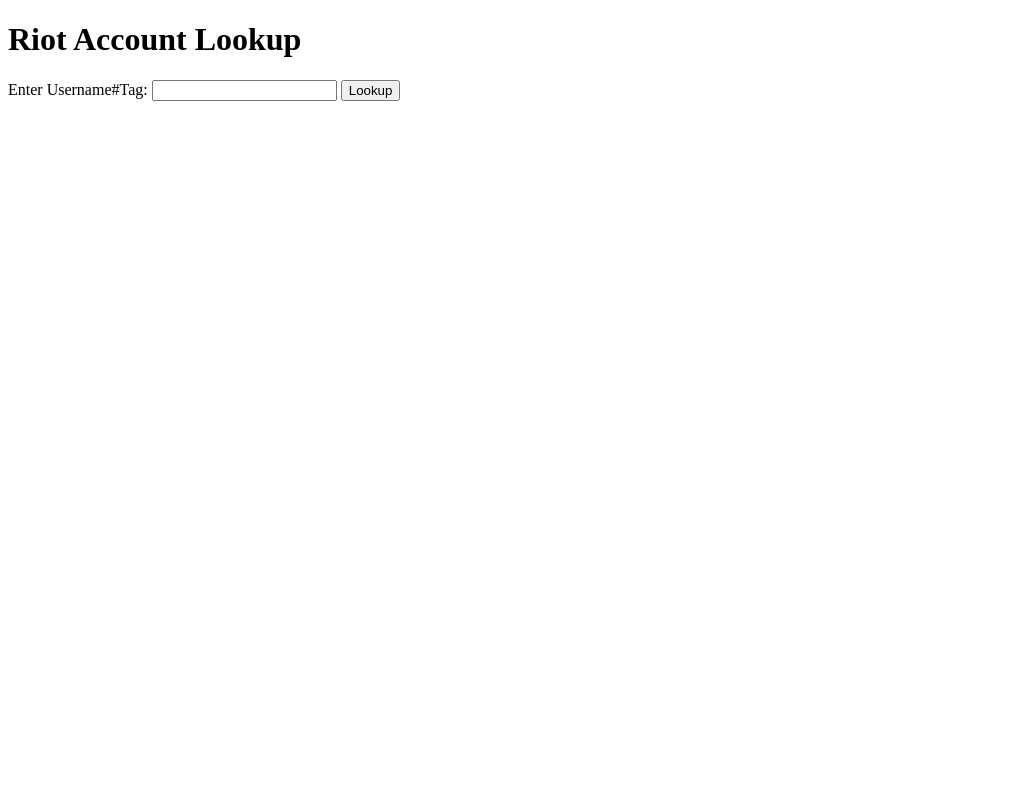
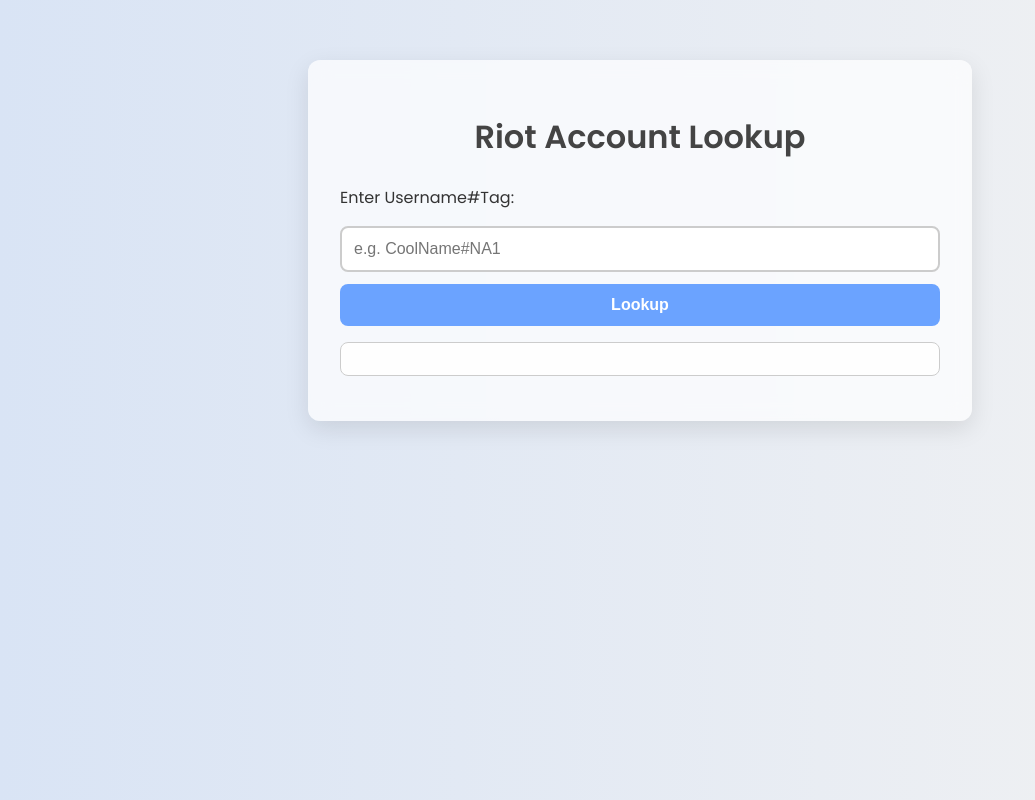
Before and after one commit to alvaroaragonbo/alvaroaragonbo.github.io, a plain HTML site: page index.html in a window 1280 px wide. Shown: the whole page, without its empty margins (0-1035 px from the left). Drawn offline with Linux system fonts and the light colour scheme.

Commit message:
Add files via upload

```diff
--- a/index.html
+++ b/index.html
@@ -2,15 +2,135 @@
 <html>
 <head>
     <title>Riot Account Lookup</title>
+    <!-- Example uses Google Fonts for a soothing vibe (interchangeable with others). -->
+    <link rel="preconnect" href="https://fonts.gstatic.com">
+    <link
+      href="https://fonts.googleapis.com/css2?family=Poppins:wght@300;400;600&display=swap"
+      rel="stylesheet"
+    >
+    <style>
+        /* Overall Page Styles */
+        body {
+            margin: 0;
+            padding: 0;
+            font-family: 'Poppins', sans-serif;
+            background: linear-gradient(to right, #d9e4f5, #f2f2f2);
+            color: #333;
+            display: flex;
+            flex-direction: column;
+            align-items: center;
+            justify-content: flex-start;
+            min-height: 100vh;
+        }
+
+        .container {
+            width: 90%;
+            max-width: 600px;
+            margin-top: 60px;
+            background: rgba(255, 255, 255, 0.7);
+            backdrop-filter: blur(10px);
+            border-radius: 12px;
+            box-shadow: 0 8px 24px rgba(0,0,0,0.1);
+            padding: 2rem;
+        }
+
+        h1 {
+            font-weight: 600;
+            text-align: center;
+            margin-bottom: 1.5rem;
+            color: #444;
+        }
+
+        form {
+            display: flex;
+            flex-direction: column;
+            gap: 0.75rem;
+        }
+
+        label {
+            font-size: 1rem;
+            margin-bottom: 0.25rem;
+        }
+
+        input[type="text"] {
+            padding: 0.75rem;
+            font-size: 1rem;
+            border: 2px solid #ccc;
+            border-radius: 8px;
+            outline: none;
+            transition: border-color 0.3s ease;
+        }
+
+        input[type="text"]:focus {
+            border-color: #888;
+        }
+
+        button {
+            cursor: pointer;
+            padding: 0.75rem 1rem;
+            font-size: 1rem;
+            border: none;
+            border-radius: 8px;
+            background: #6BA3FF;
+            color: #fff;
+            font-weight: 600;
+            transition: background-color 0.3s ease;
+        }
+
+        button:hover {
+            background: #5a8ae6;
+        }
+
+        /* PUUID Display Box */
+        .puuid-box {
+            margin-top: 1rem;
+            padding: 1rem;
+            border-radius: 8px;
+            background: #fff;
+            border: 1px solid #ccc;
+            font-weight: 500;
+            /* Make sure the text can wrap */
+            white-space: pre-wrap;         /* Allows multi-line breaks */
+            word-wrap: break-word;         /* Old name for property */
+            overflow-wrap: break-word;     /* Standard name in modern browsers */
+            word-break: break-word;        /* Another approach; especially useful for long tokens */
+        }
+
+        /* Results display area (JSON) */
+        #result {
+            margin-top: 1rem;
+            padding: 1rem;
+            background: #fefefe;
+            border-radius: 8px;
+            border: 1px solid #ccc;
+            white-space: pre-wrap;
+            word-wrap: break-word;
+            overflow-wrap: break-word;
+        }
+
+        @media (max-width: 480px) {
+            .container {
+                margin-top: 30px;
+                padding: 1rem;
+            }
+        }
+    </style>
 </head>
 <body>
+    <div class="container">
         <h1>Riot Account Lookup</h1>
         <form id="lookupForm">
             <label for="usernameTag">Enter Username#Tag:</label>
-        <input type="text" id="usernameTag" name="usernameTag" required>
+            <input type="text" id="usernameTag" name="usernameTag" placeholder="e.g. CoolName#NA1" required>
             <button type="submit">Lookup</button>
         </form>
+
+        <!-- Display the PUUID here if present -->
+        <div class="puuid-box" id="puuidBox" style="display: none;"></div>
+
+        <!-- Raw JSON response -->
         <pre id="result"></pre>
+    </div>
 
     <script>
         document.getElementById('lookupForm').addEventListener('submit', async function(event) {
@@ -24,15 +144,31 @@
             }
 
             try {
-                const response = await fetch(`https://t7rm7c8ue5.execute-api.us-east-1.amazonaws.com/prod?username=${encodeURIComponent(username)}&tag=${encodeURIComponent(tag)}`, {
+                const response = await fetch(
+                    `https://t7rm7c8ue5.execute-api.us-east-1.amazonaws.com/prod?username=${encodeURIComponent(username)}&tag=${encodeURIComponent(tag)}`,
+                    {
                         method: 'GET',
                         headers: {
-                        'Content-Type': 'application/json'
+                            'Content-Type': 'application/json',
                         }
-                });
+                    }
+                );
 
                 const data = await response.json();
+
+                // Display the full JSON in #result
                 document.getElementById('result').textContent = JSON.stringify(data, null, 2);
+
+                // Check for PUUID and display it nicely
+                const puuidBox = document.getElementById('puuidBox');
+                if (data && data.puuid) {
+                    puuidBox.style.display = 'block';
+                    puuidBox.innerHTML = `<strong>PUUID:</strong> ${data.puuid}`;
+                } else {
+                    puuidBox.style.display = 'none';
+                    puuidBox.textContent = '';
+                }
+
             } catch (error) {
                 console.error('Error:', error);
                 document.getElementById('result').textContent = 'An error occurred while fetching data.';
```
Lines whose indentation alone changed are shown as unchanged.
